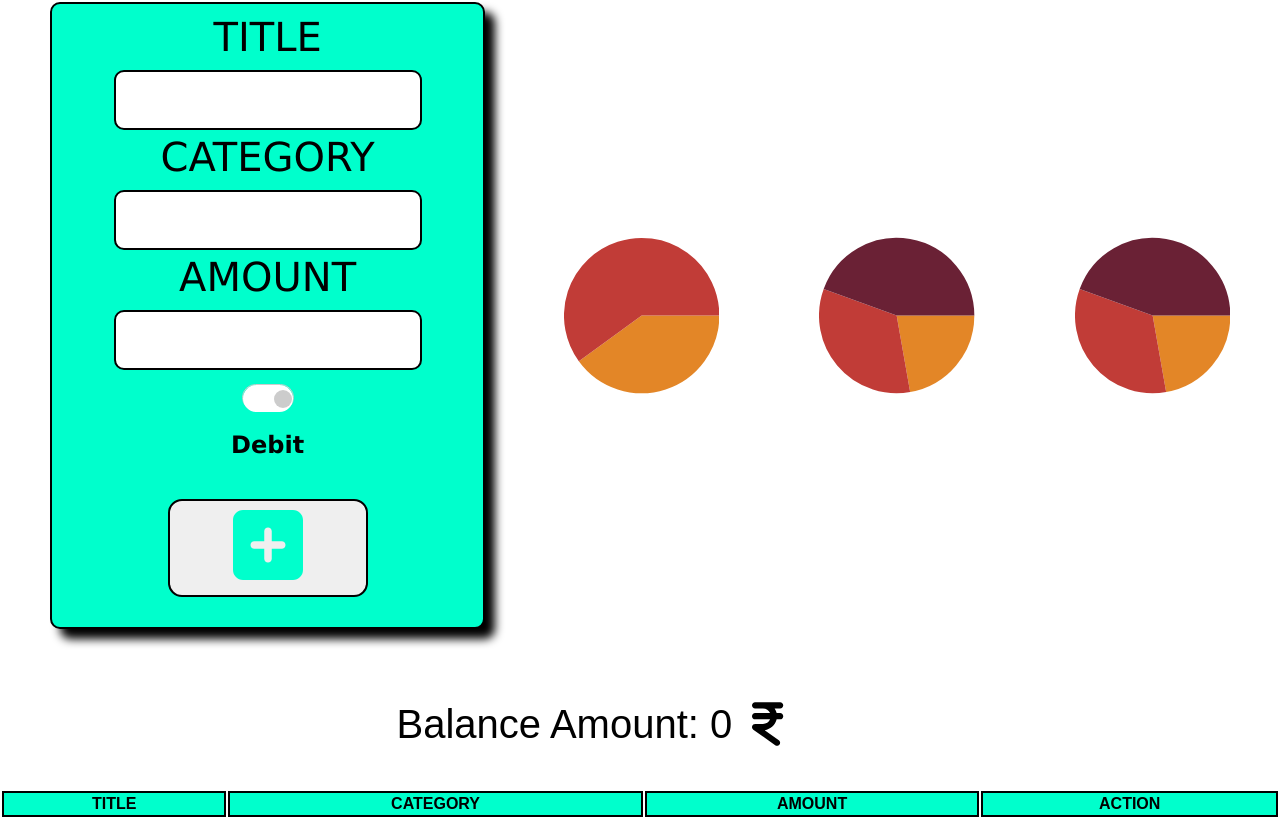
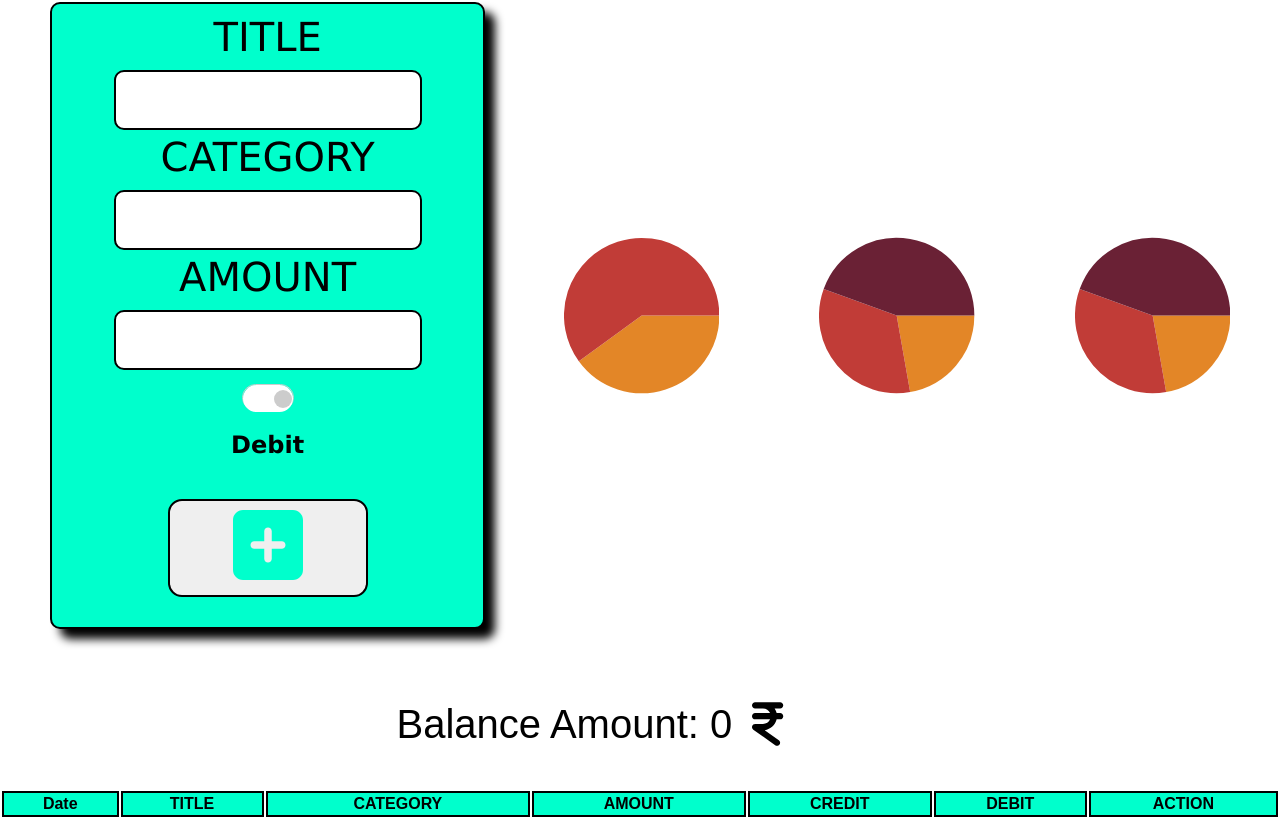
Before and after one commit to joey2310/Expense_Calculator_Project, a React (Create React App) app: page / in a window 1280 px wide. Shown: the part 178-997 px from the top of the page. Built offline with nearby package versions, Linux system fonts and the light colour scheme.

Commit message:
Css for Toggle

```diff
--- a/src/App.js
+++ b/src/App.js
@@ -119,9 +119,12 @@ function App() {
     <table>
       <thead>
         <tr>
+          <th>Date</th>
           <th>TITLE</th>
           <th>CATEGORY</th>
           <th>AMOUNT</th>
+          <th>CREDIT</th>
+          <th>DEBIT</th>
           <th>ACTION</th>
         </tr>
       </thead>
```
